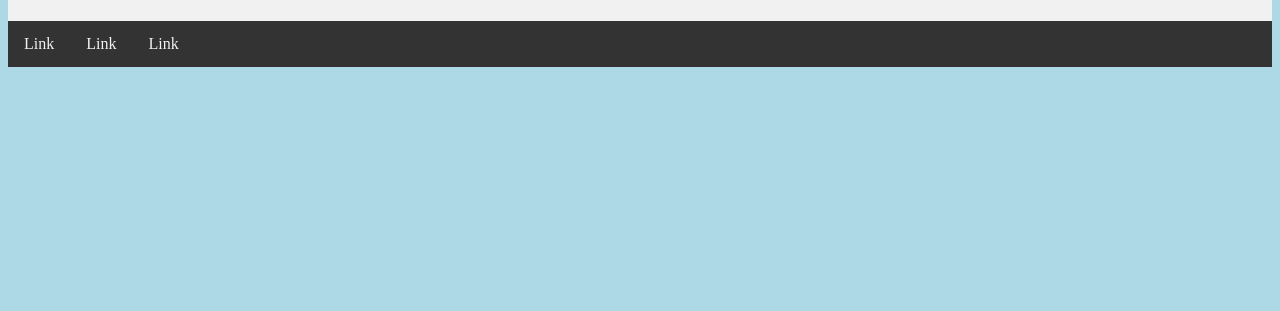
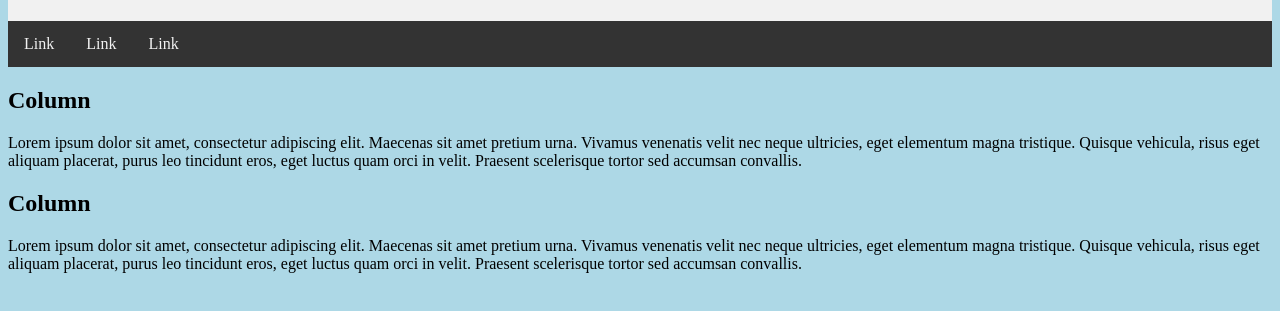
Before and after one commit to cfalcant/personalPage, a plain HTML site: page index.html in a window 1280 px wide. Shown: the part 107-418 px from the top of the page. Drawn offline with Linux system fonts and the light colour scheme.

Commit message:
added mock columns

```diff
--- a/index.html
+++ b/index.html
@@ -19,5 +19,24 @@
     <a href="#">Link</a>
 </div>
 
+<div class="row">
+    <div class="column">
+        <h2>Column</h2>
+        <p>Lorem ipsum dolor sit amet, consectetur adipiscing elit. Maecenas sit amet pretium urna. Vivamus venenatis
+            velit nec neque ultricies, eget elementum magna tristique. Quisque vehicula, risus eget aliquam placerat,
+            purus leo tincidunt eros, eget luctus quam orci in velit. Praesent scelerisque tortor sed accumsan
+            convallis.</p>
+    </div>
+
+    <div class="column">
+        <h2>Column</h2>
+        <p>Lorem ipsum dolor sit amet, consectetur adipiscing elit. Maecenas sit amet pretium urna. Vivamus venenatis
+            velit nec neque ultricies, eget elementum magna tristique. Quisque vehicula, risus eget aliquam placerat,
+            purus leo tincidunt eros, eget luctus quam orci in velit. Praesent scelerisque tortor sed accumsan
+            convallis.</p>
+    </div>
+
+</div>
+
 </body>
 </html>
```
